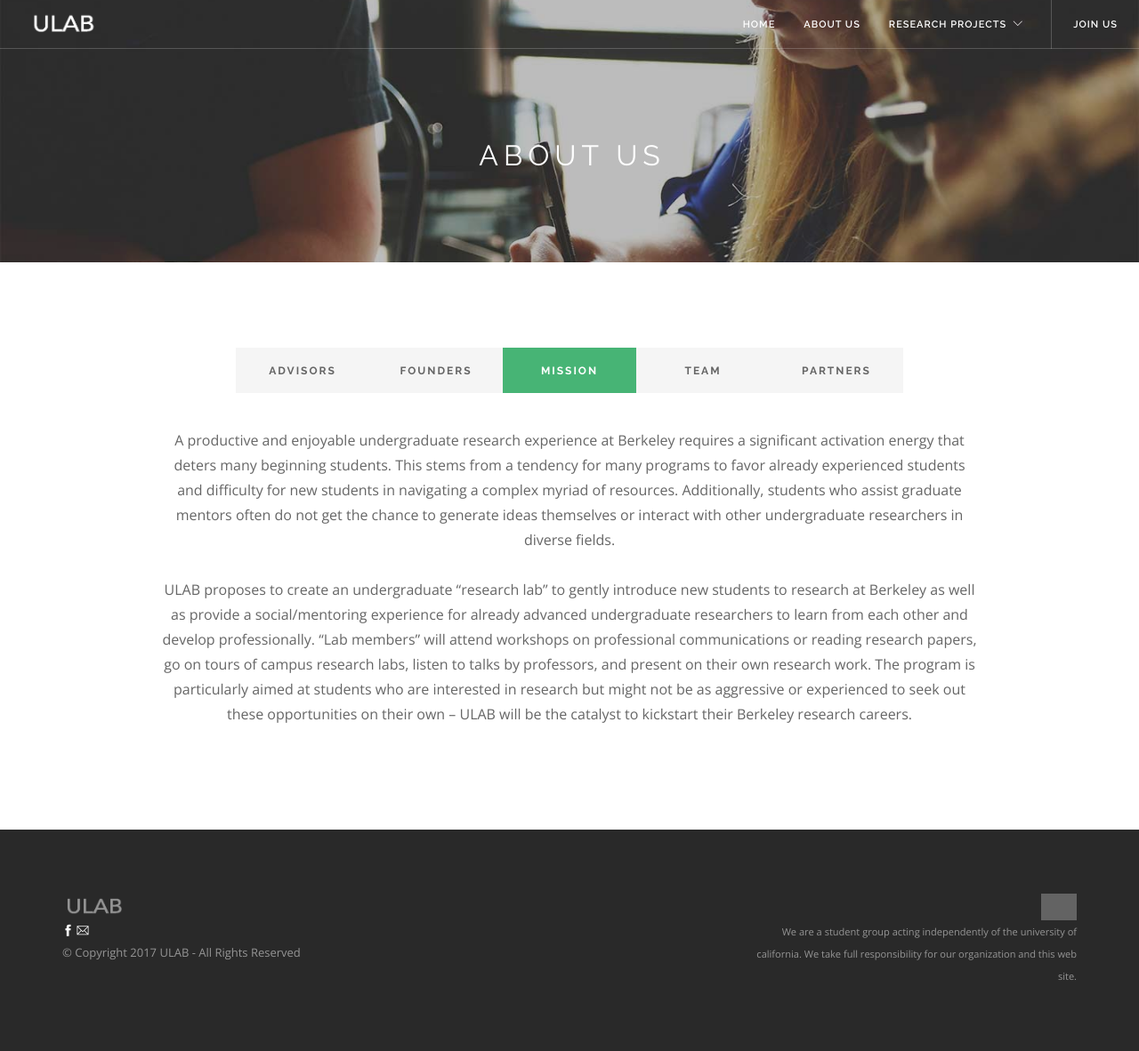
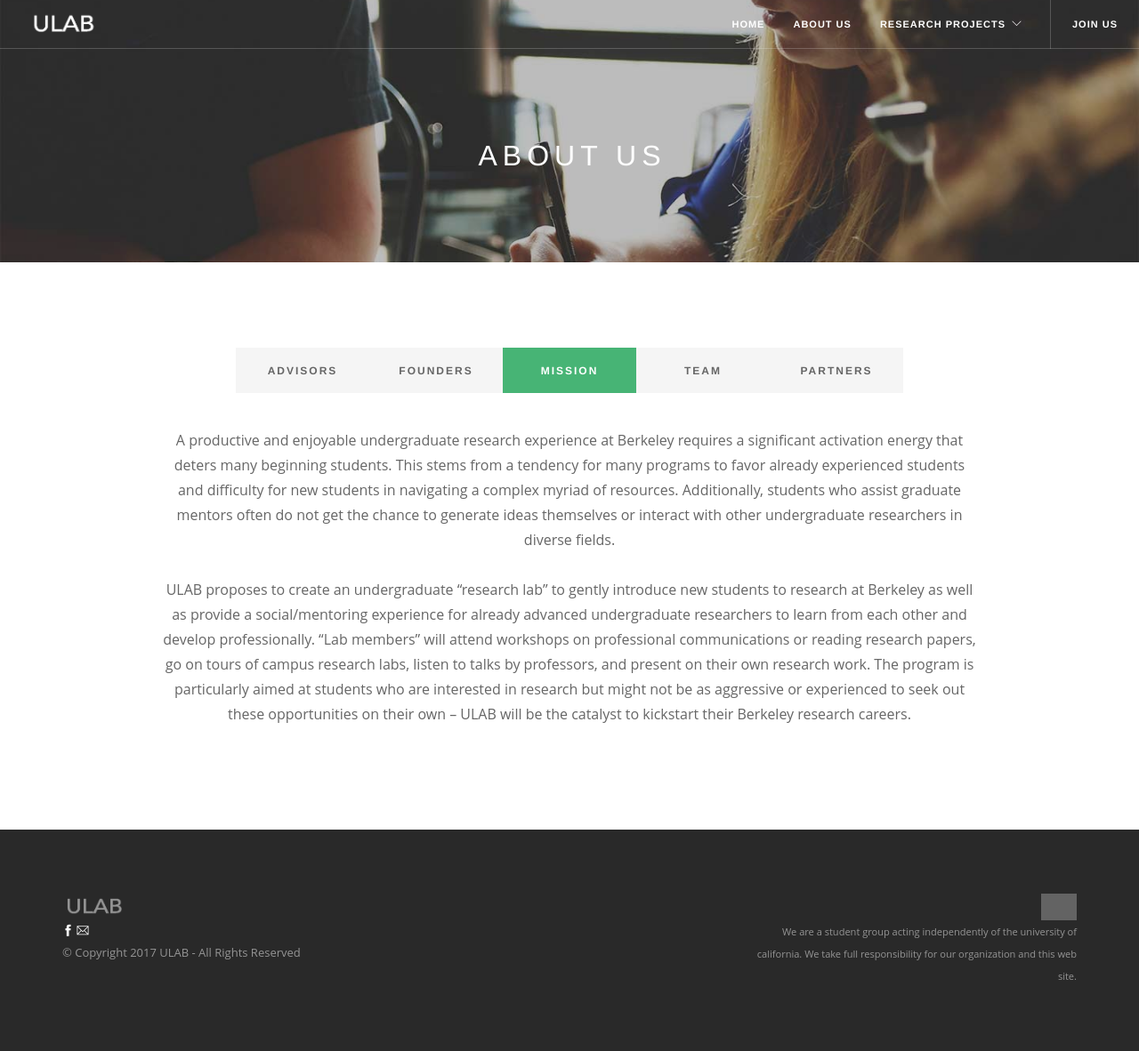
Before and after one commit to Gan-Tu/ulab-website, a Flask app: page /aboutus in a window 1280 px wide. Shown: the whole page at 89% size. Run offline with Flask 2, Linux system fonts and the light colour scheme; some libraries are stand-ins or nearby versions; grey boxes are pictures that could not be loaded.

Commit message:
general update
change it not to request font css but import file

```diff
--- a/content.py
+++ b/content.py
@@ -1,3 +1,4 @@
+# -*- coding: utf-8 -*-
 research = {
     "placeholder": {
         "date": "23 Sep",
@@ -135,8 +136,7 @@ research = {
 
                     <h4>Our Motivation and Project Overview</h4>
 
-                    <p class="lead">Everyone loves food, but sometimes food is deadly. Food is essential, not only to survival, but also to students’ well-being now and in the future. Thus, we are interested in examining the impact of cooking under various circumstances on students’ long-term health.</p>
-
+                    <p class="lead">Everyone loves food, but sometimes food is deadly. Food is essential, not only to survival, but also to students’ well-being now and in the future. Thus, we are interested in examining the impact of cooking under various circumstances on students' long-term health.</p>
                     <p>There has been large amount of news that relates certain food types to the potential risk of cancer, such as the New York Times report on the presence of carcinogens in bacon, one of the most popular breakfast items in America.</p>
                     <p>In this research, we plan on measuring carcinogen levels in different meats and possibly vegetables taken from different source that a Berkeley student is likely to get food from such as the dining hall, popular restaurants, or food cooked at home using different cooking methods.</p>
                     <p>We noticed that students’ level of exposure to carcinogens from cooking on a daily basis is unknown. So to figure out the exact risks theses substances exert on the student community, we need to identify the extent of damage each of our samples are capable of in regards to human health.</p>
@@ -353,7 +353,7 @@ team = {
         "personal": "",
         "github": "",
         "linkedin": "https://www.linkedin.com/in/nguyenkyle",
-        "bio": """Outside of school, I''m an avid nature enthusiast and frequently hike. In addition to hiking I have also gone spearfishing and spelunking. In addition to the nature, I love animals and have a cat at home. I am also a car enthusiast and own 2 mazda miatas."""
+        "bio": """Outside of school, I'm an avid nature enthusiast and frequently hike. In addition to hiking I have also gone spearfishing and spelunking. In addition to the nature, I love animals and have a cat at home. I am also a car enthusiast and own 2 mazda miatas."""
     },
     "Ashvin  Nihalani": {
         "img": "img/team/ashvin_nihalani.jpg",
--- a/main.py
+++ b/main.py
@@ -69,6 +69,4 @@ def internal_server_error(e):
 
 #################### Main App #####################
 if __name__ == "__main__":
-    port = int(os.environ.get("PORT", 5000))
-    app.run(host='0.0.0.0', port=port)
-    app.debug = True
+    app.run()
--- a/templates/base.html
+++ b/templates/base.html
@@ -14,7 +14,7 @@
         <link href="{{ url_for('static', filename='css/flexslider.css') }}" rel="stylesheet" type="text/css" media="all" />
         <link href="{{ url_for('static', filename='css/theme.css') }}" rel="stylesheet" type="text/css" media="all" />
         <link href="{{ url_for('static', filename='css/custom.css') }} " rel="stylesheet" type="text/css" media="all" />
-        <link href='http://fonts.googleapis.com/css?family=Lato:300,400%7CRaleway:100,400,300,500,600,700%7COpen+Sans:400,500,600' rel='stylesheet' type='text/css'>
+        <link href="{{ url_for('static', filename='css/custom-font.css') }} " rel="stylesheet" type="text/css" media="all" />
     </head>
     <body class="scroll-assist">
 
```
